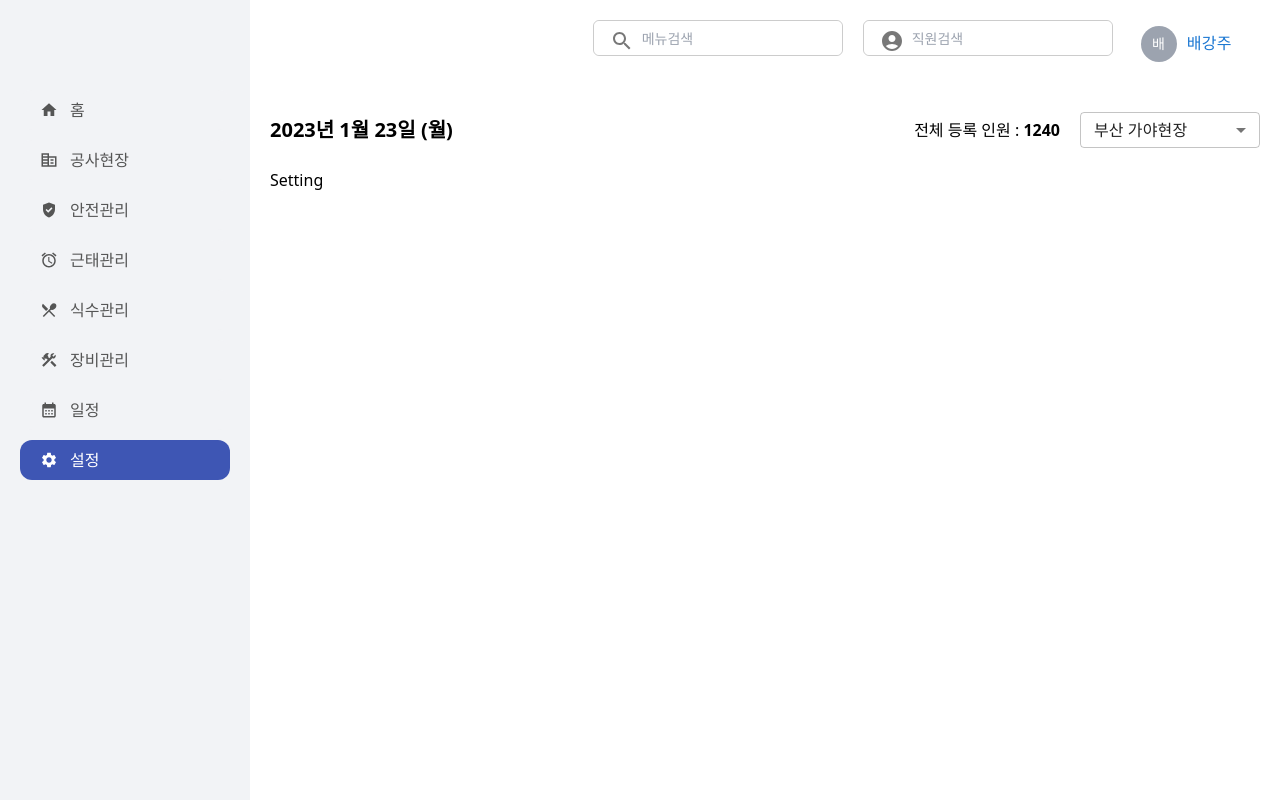
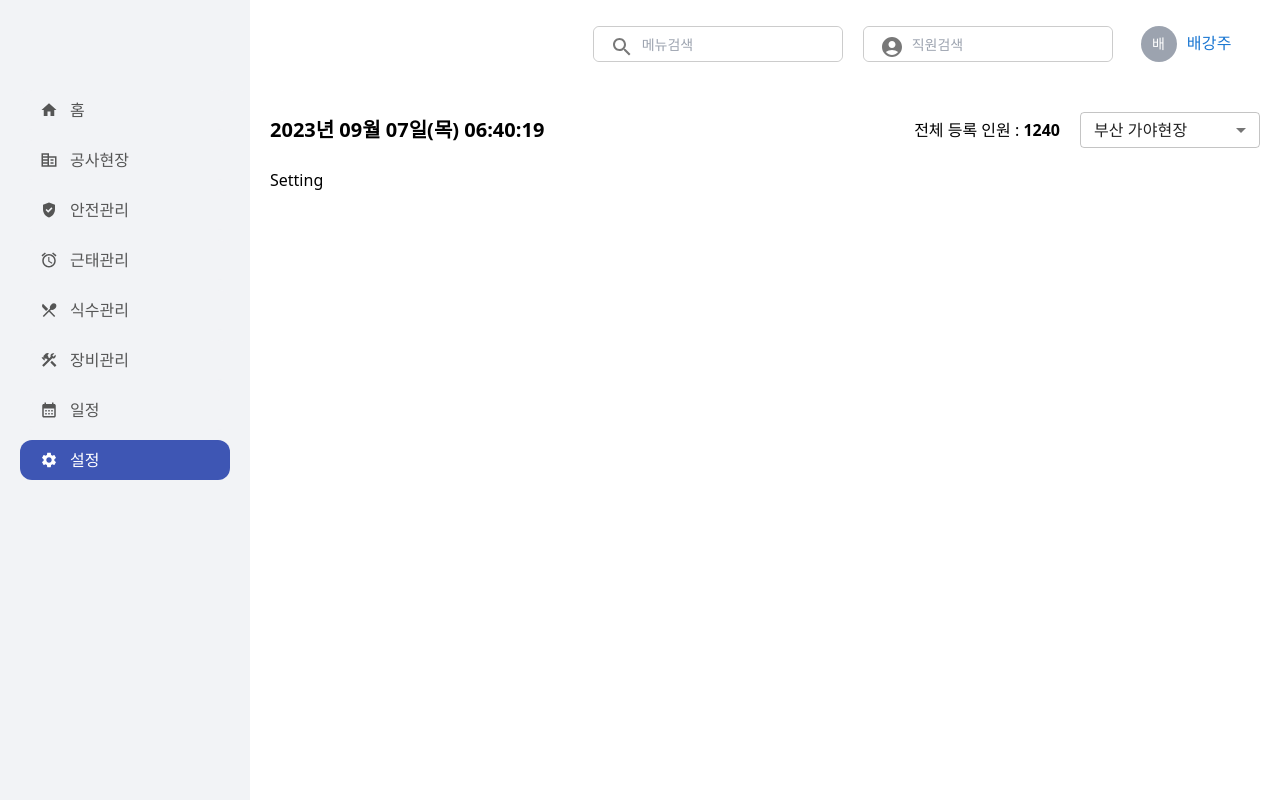
Before and after one commit to AndrewKwon-kr/keepme_erp, a Next.js app: page /setting in a window 1280 px wide. Shown: the top 800 px of the page. Built offline with nearby package versions, Linux system fonts and the light colour scheme.

Commit message:
Feat 현재 시간 정보 추가

```diff
--- a/app/layout.js
+++ b/app/layout.js
@@ -1,5 +1,6 @@
 import './globals.css';
 import Link from 'next/link';
+import Head from 'next/head';
 
 import HomeIcon from '@mui/icons-material/Home';
 import CorporateFareIcon from '@mui/icons-material/CorporateFare';
@@ -20,6 +21,10 @@ import Button from '@mui/material/Button';
 
 import { useRouter } from 'next/router';
 import { useEffect, useState } from 'react';
+
+import moment from 'moment';
+import 'moment/locale/ko';
+import { useInterval } from 'react-use';
 
 const menus = [
   { path: '/home', name: '홈', icon: 'home' },
@@ -47,6 +52,15 @@ export default function RootLayout({ children }) {
 
   const [anchorEl, setAnchorEl] = useState(null);
   const open = Boolean(anchorEl);
+
+  const [realTime, setRealTime] = useState(
+    moment().format('YYYY년 MM월 DD일(dd) hh:mm:ss')
+  );
+  // useInterval
+  useInterval(() => {
+    setRealTime(moment().format('YYYY년 MM월 DD일(dd) hh:mm:ss'));
+  }, 1000);
+
   const handleClick = (event) => {
     setAnchorEl(event.currentTarget);
   };
@@ -57,10 +71,6 @@ export default function RootLayout({ children }) {
   const handleChange = (event) => {
     setAge(event.target.value);
   };
-
-  useEffect(() => {
-    console.log(router.pathname);
-  }, [router]);
 
   const setIcon = (icon) => {
     switch (icon) {
@@ -87,6 +97,9 @@ export default function RootLayout({ children }) {
   };
   return (
     <div className="w-screen flex">
+      <Head>
+        <title>KeepMe_ERP</title>
+      </Head>
       <div className="pt-[90px] px-5 min-w-[250px] min-h-screen flex flex-col bg-[#F2F3F6] gap-y-2.5">
         {menus.map((menu) => (
           <Link href={menu.path} key={menu.name}>
@@ -106,7 +119,7 @@ export default function RootLayout({ children }) {
       </div>
       <div className="min-w-[calc(100%_-_250px)] max-w-[1380px] flex flex-col">
         <div className="flex flex-col px-5">
-          <div className="flex mt-5 ml-auto mr-5 gap-x-5">
+          <div className="flex items-center mt-5 ml-auto mr-5 gap-x-5">
             <div className="w-[250px] h-9 rounded-md border border-[#CCCCCC] relative">
               <SearchIcon className="absolute left-4 top-2 text-[#787878] text-[20px]" />
               <input
@@ -156,7 +169,7 @@ export default function RootLayout({ children }) {
             </div>
           </div>
           <div className="mt-11 flex items-center">
-            <div className="text-xl font-semibold">2023년 1월 23일 (월)</div>
+            <div className="text-xl font-semibold">{realTime}</div>
             <div className="ml-auto text-base">
               전체 등록 인원 : <b>1240</b>
             </div>
--- a/package.json
+++ b/package.json
@@ -17,11 +17,13 @@
     "autoprefixer": "10.4.15",
     "export-to-csv": "^1.0.0",
     "material-react-table": "^1.14.0",
+    "moment": "^2.29.4",
     "next": "13.4.19",
     "postcss": "8.4.29",
     "react": "18.2.0",
     "react-csv": "^2.2.2",
     "react-dom": "18.2.0",
+    "react-use": "^17.4.0",
     "tailwindcss": "3.3.3"
   }
 }
```
Also changed, not shown: 1 other file (tests, documents, lock files or other folders).
